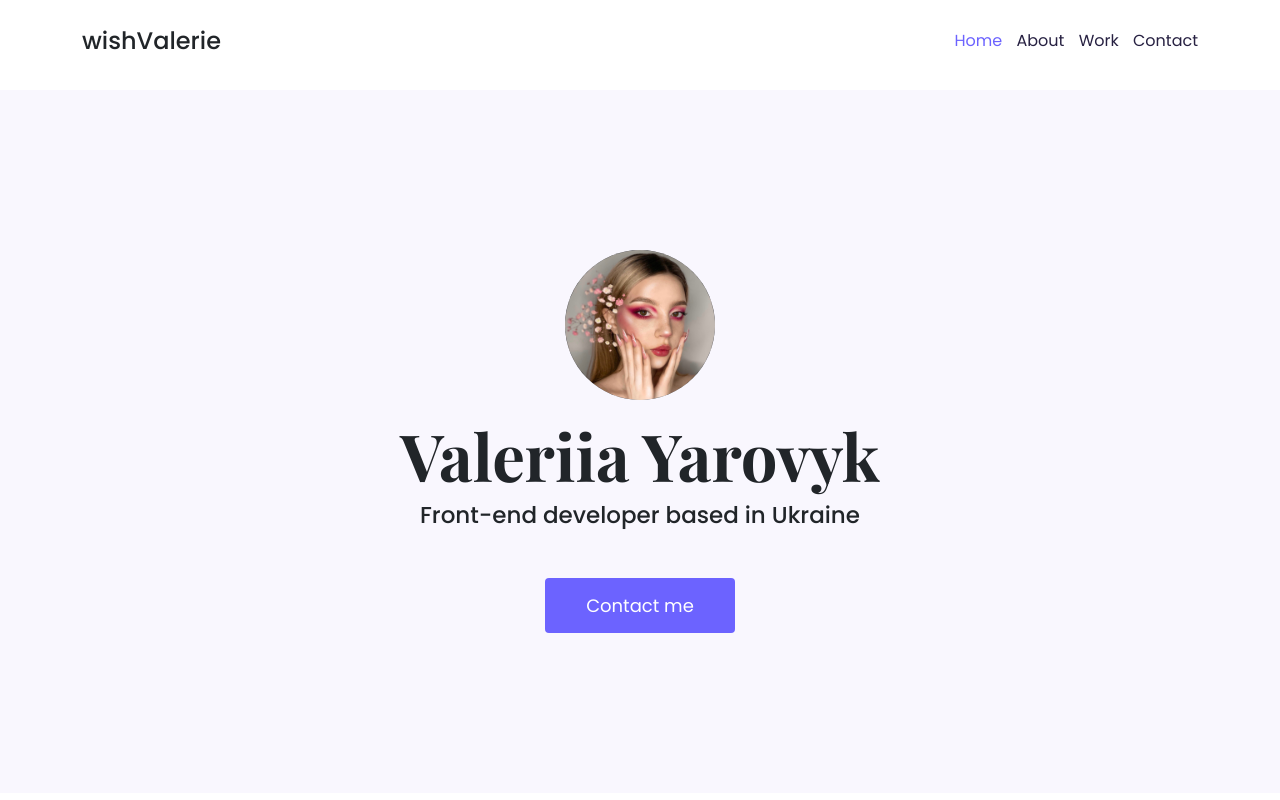
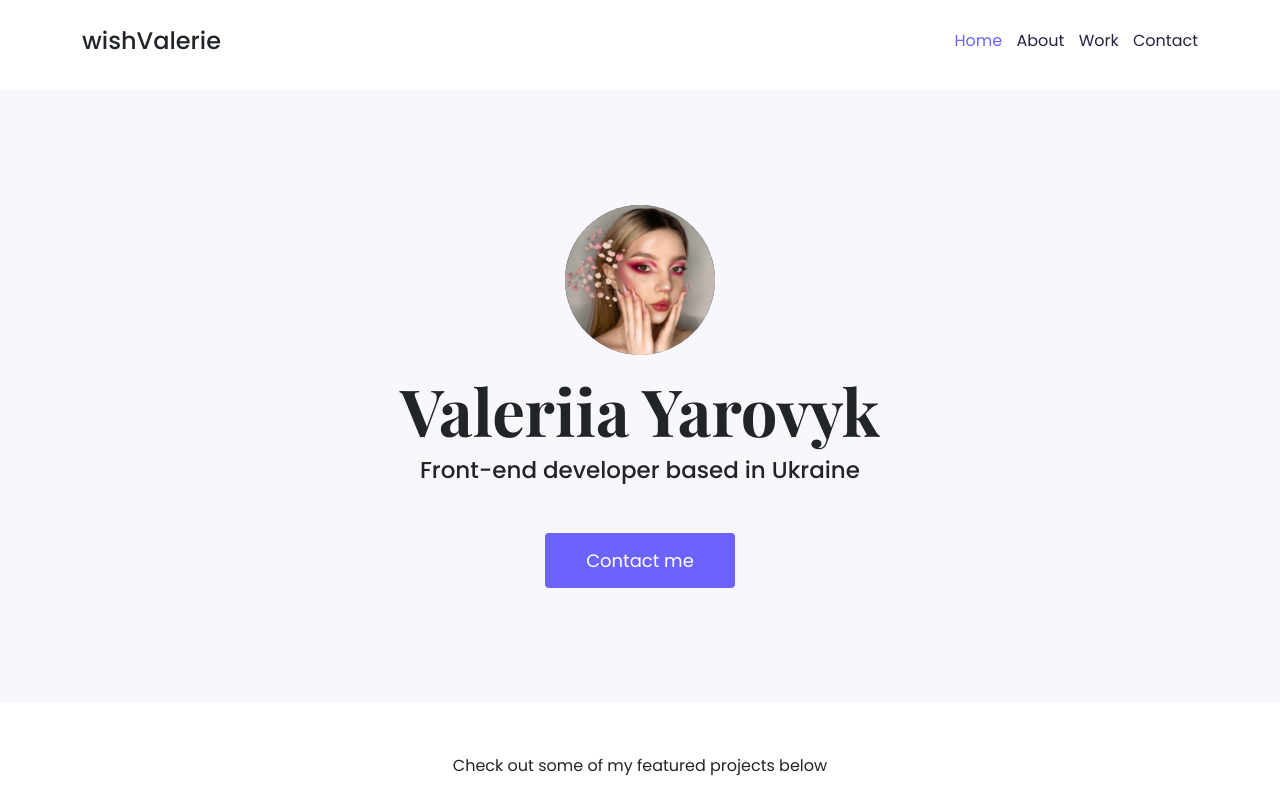
Before and after one commit to wishvalerie/portfolio-project, a plain HTML site: page index.html in a window 1280 px wide. Shown: the top 800 px of the page. Drawn offline with nearby package versions, Linux system fonts and the light colour scheme.

Commit message:
Fixed hero CSS

```diff
--- a/styles/project.css
+++ b/styles/project.css
@@ -29,7 +29,7 @@ h3 {
 .hero {
   background-color: var(--secondary-color);
   text-align: center;
-  padding: 160px 20px;
+  padding: 115px 20px;
 }
 
 .main-avatar {
```
Also changed, not shown: work.html (+1 -1 lines).
